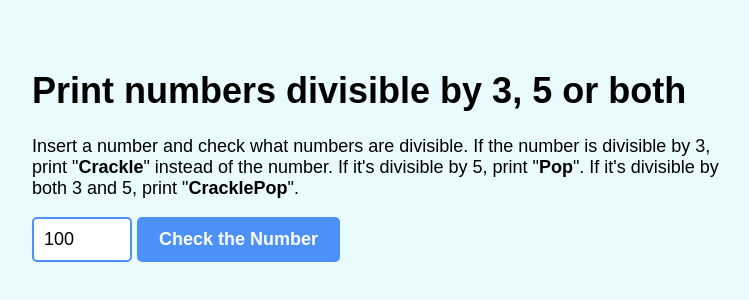
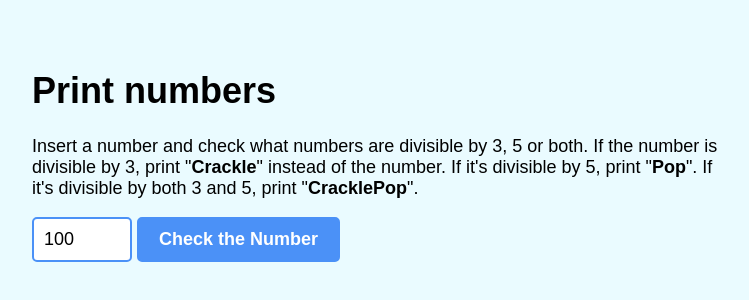
Before and after one commit to kaciska/print-numbers, a plain HTML site: page index.html in a window 1280 px wide. Shown: the part 246-546 px from the top of the page, without its empty margins (258-1007 px from the left). Drawn offline with Linux system fonts and the light colour scheme; a web font is replaced by a local one.

Commit message:
Html text changes

```diff
--- a/index.html
+++ b/index.html
@@ -9,9 +9,9 @@
   </head>
   <body>
     <div class="container" id="container">
-      <h1>Print numbers divisible by 3, 5 or both</h1>
+      <h1>Print numbers</h1>
       <p>
-        Insert a number and check what numbers are divisible. If the number is
+        Insert a number and check what numbers are divisible by 3, 5 or both. If the number is
         divisible by 3, print "<b>Crackle</b>" instead of the number. If it's divisible
         by 5, print "<b>Pop</b>". If it's divisible by both 3 and 5, print
         "<b>CracklePop</b>".
```
